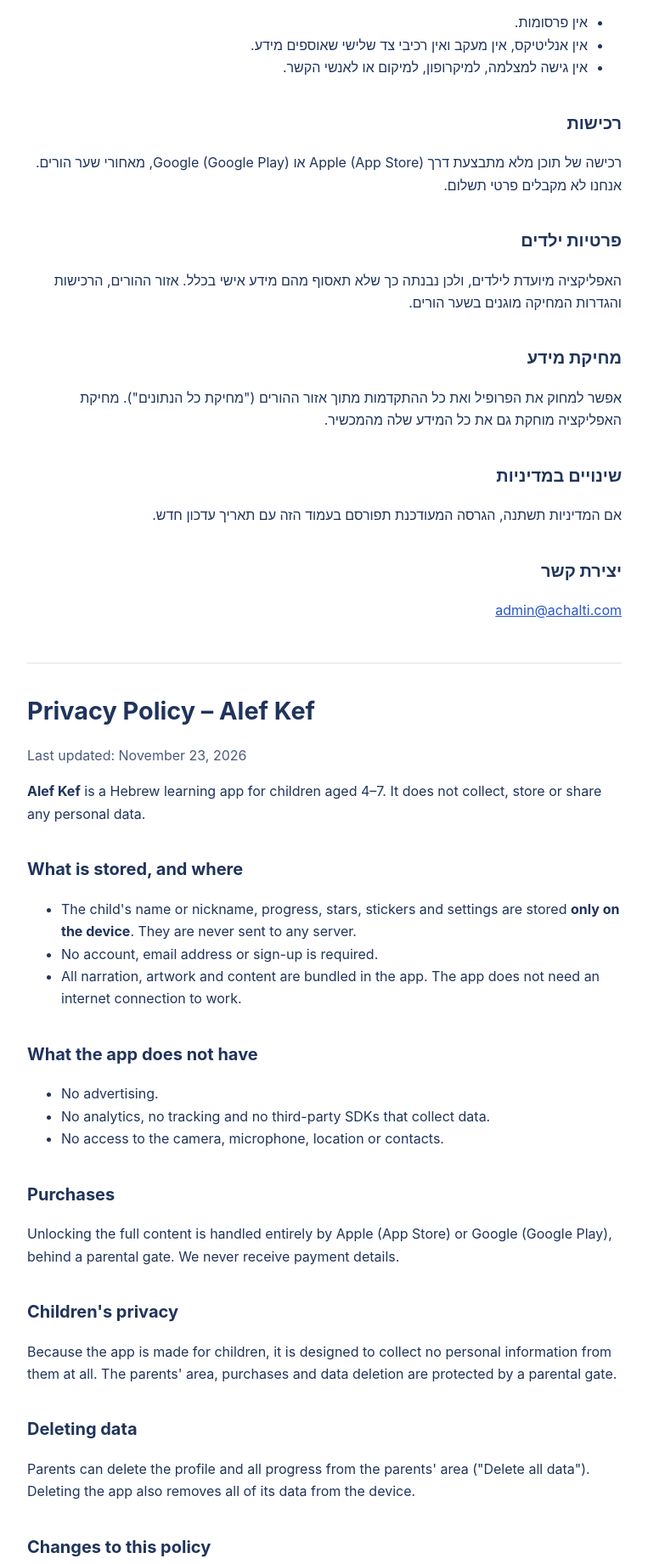
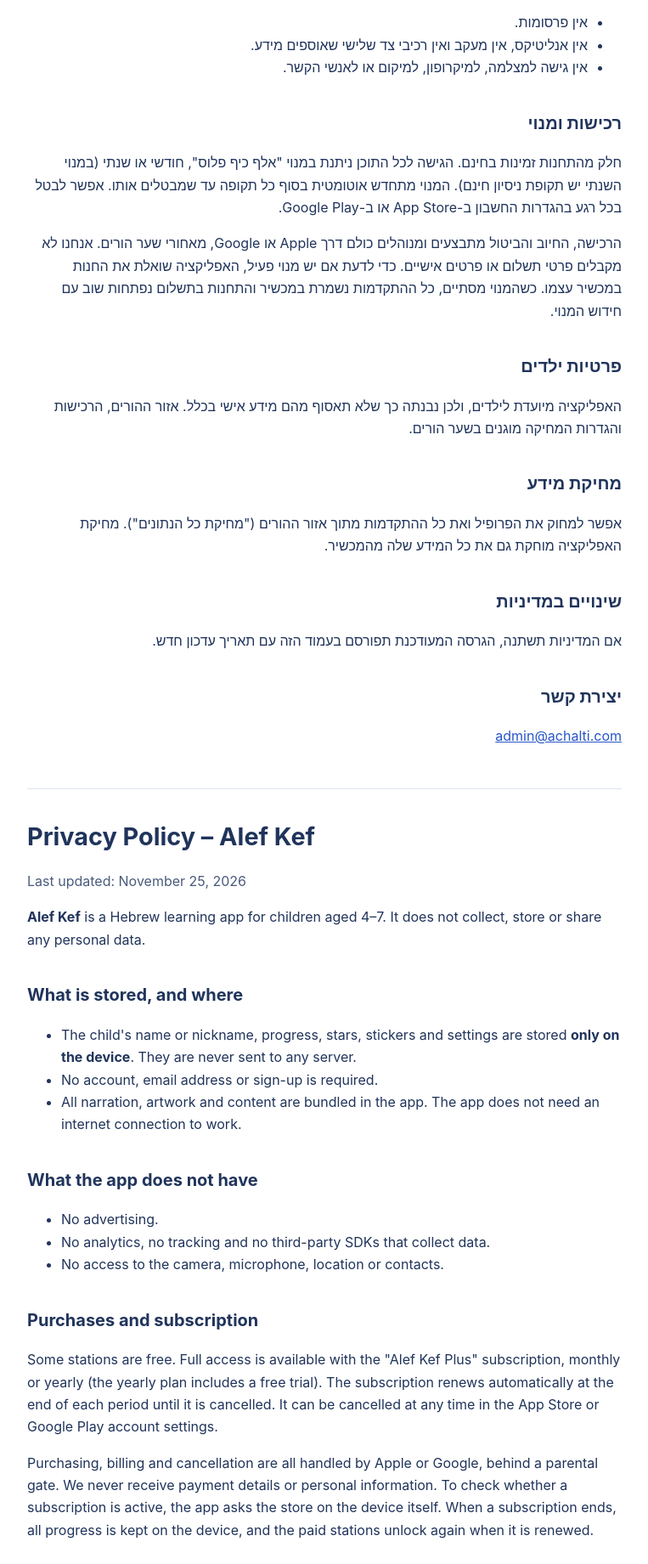
Before and after one commit to gilad4591/alef-kef-privacy, a plain HTML site: page index.html in a window 1280 px wide. Shown: the part 462-2303 px from the top of the page at 85% size, without its empty margins (258-1021 px from the left). Drawn offline with Linux system fonts and the light colour scheme.

Commit message:
Privacy policy: describe the Alef Kef Plus subscription
Purchases section (Hebrew and English): free stations, monthly or yearly auto-renewing
subscription with a free trial on the yearly plan, cancellation in the store's account
settings, all billing by Apple/Google behind a parental gate, the on-device store check,
and progress kept when a subscription ends. Last updated: 25 Nov 2026.

Co-Authored-By: Claude Opus 5.5 <noreply@anthropic.com>

```diff
--- a/index.html
+++ b/index.html
@@ -17,7 +17,7 @@
 
 <section lang="he">
 <h1>מדיניות פרטיות – אלף כיף</h1>
-<p class="muted">עודכן לאחרונה: 23 בנובמבר 2026</p>
+<p class="muted">עודכן לאחרונה: 25 בנובמבר 2026</p>
 
 <p><strong>אלף כיף</strong> היא אפליקציית למידה לילדים בגילאי 4–7. היא לא אוספת, לא שומרת ולא משתפת מידע אישי.</p>
 
@@ -35,8 +35,9 @@
   <li>אין גישה למצלמה, למיקרופון, למיקום או לאנשי הקשר.</li>
 </ul>
 
-<h2>רכישות</h2>
-<p>רכישה של תוכן מלא מתבצעת דרך Apple (App Store) או Google (Google Play), מאחורי שער הורים. אנחנו לא מקבלים פרטי תשלום.</p>
+<h2>רכישות ומנוי</h2>
+<p>חלק מהתחנות זמינות בחינם. הגישה לכל התוכן ניתנת במנוי "אלף כיף פלוס", חודשי או שנתי (במנוי השנתי יש תקופת ניסיון חינם). המנוי מתחדש אוטומטית בסוף כל תקופה עד שמבטלים אותו. אפשר לבטל בכל רגע בהגדרות החשבון ב-App Store או ב-Google Play.</p>
+<p>הרכישה, החיוב והביטול מתבצעים ומנוהלים כולם דרך Apple או Google, מאחורי שער הורים. אנחנו לא מקבלים פרטי תשלום או פרטים אישיים. כדי לדעת אם יש מנוי פעיל, האפליקציה שואלת את החנות במכשיר עצמו. כשהמנוי מסתיים, כל ההתקדמות נשמרת במכשיר והתחנות בתשלום נפתחות שוב עם חידוש המנוי.</p>
 
 <h2>פרטיות ילדים</h2>
 <p>האפליקציה מיועדת לילדים, ולכן נבנתה כך שלא תאסוף מהם מידע אישי בכלל. אזור ההורים, הרכישות והגדרות המחיקה מוגנים בשער הורים.</p>
@@ -53,7 +54,7 @@
 
 <section lang="en">
 <h1>Privacy Policy – Alef Kef</h1>
-<p class="muted">Last updated: November 23, 2026</p>
+<p class="muted">Last updated: November 25, 2026</p>
 
 <p><strong>Alef Kef</strong> is a Hebrew learning app for children aged 4–7. It does not collect, store or share any personal data.</p>
 
@@ -71,8 +72,9 @@
   <li>No access to the camera, microphone, location or contacts.</li>
 </ul>
 
-<h2>Purchases</h2>
-<p>Unlocking the full content is handled entirely by Apple (App Store) or Google (Google Play), behind a parental gate. We never receive payment details.</p>
+<h2>Purchases and subscription</h2>
+<p>Some stations are free. Full access is available with the "Alef Kef Plus" subscription, monthly or yearly (the yearly plan includes a free trial). The subscription renews automatically at the end of each period until it is cancelled. It can be cancelled at any time in the App Store or Google Play account settings.</p>
+<p>Purchasing, billing and cancellation are all handled by Apple or Google, behind a parental gate. We never receive payment details or personal information. To check whether a subscription is active, the app asks the store on the device itself. When a subscription ends, all progress is kept on the device, and the paid stations unlock again when it is renewed.</p>
 
 <h2>Children's privacy</h2>
 <p>Because the app is made for children, it is designed to collect no personal information from them at all. The parents' area, purchases and data deletion are protected by a parental gate.</p>
```
